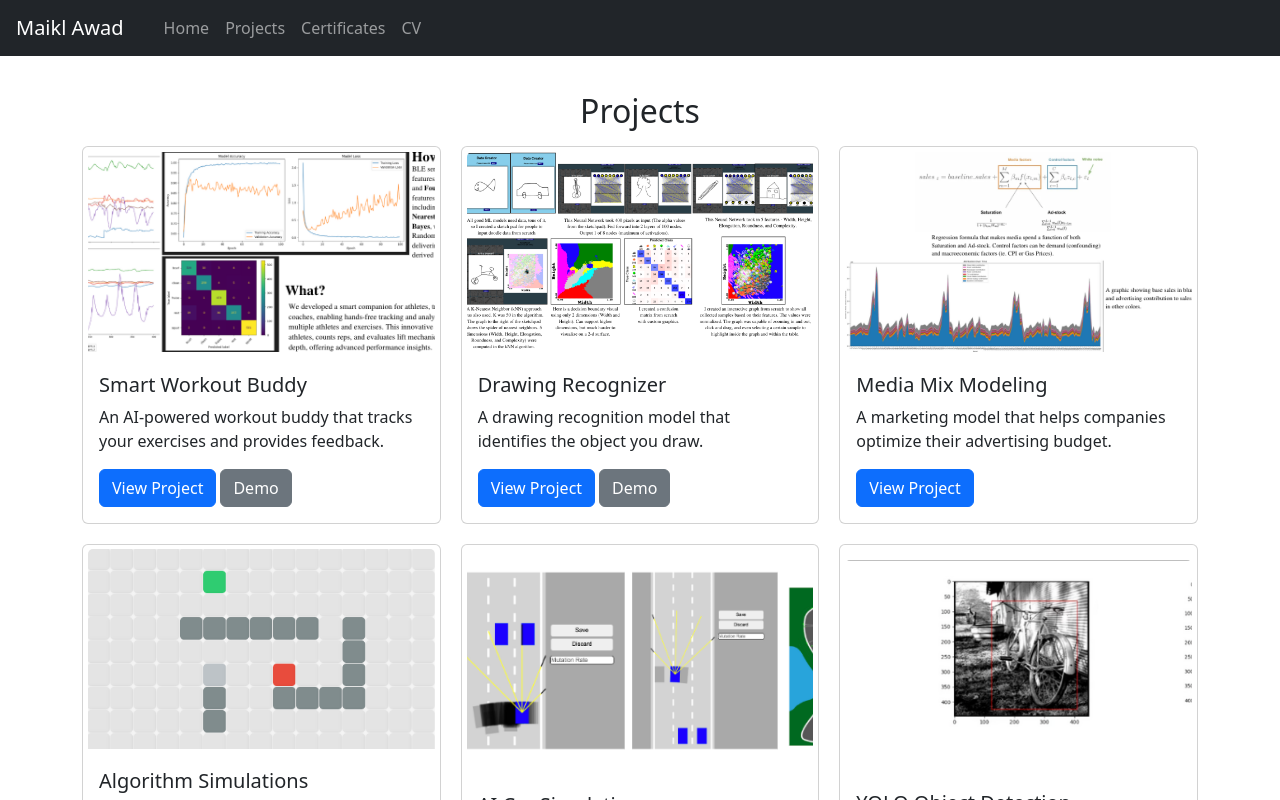
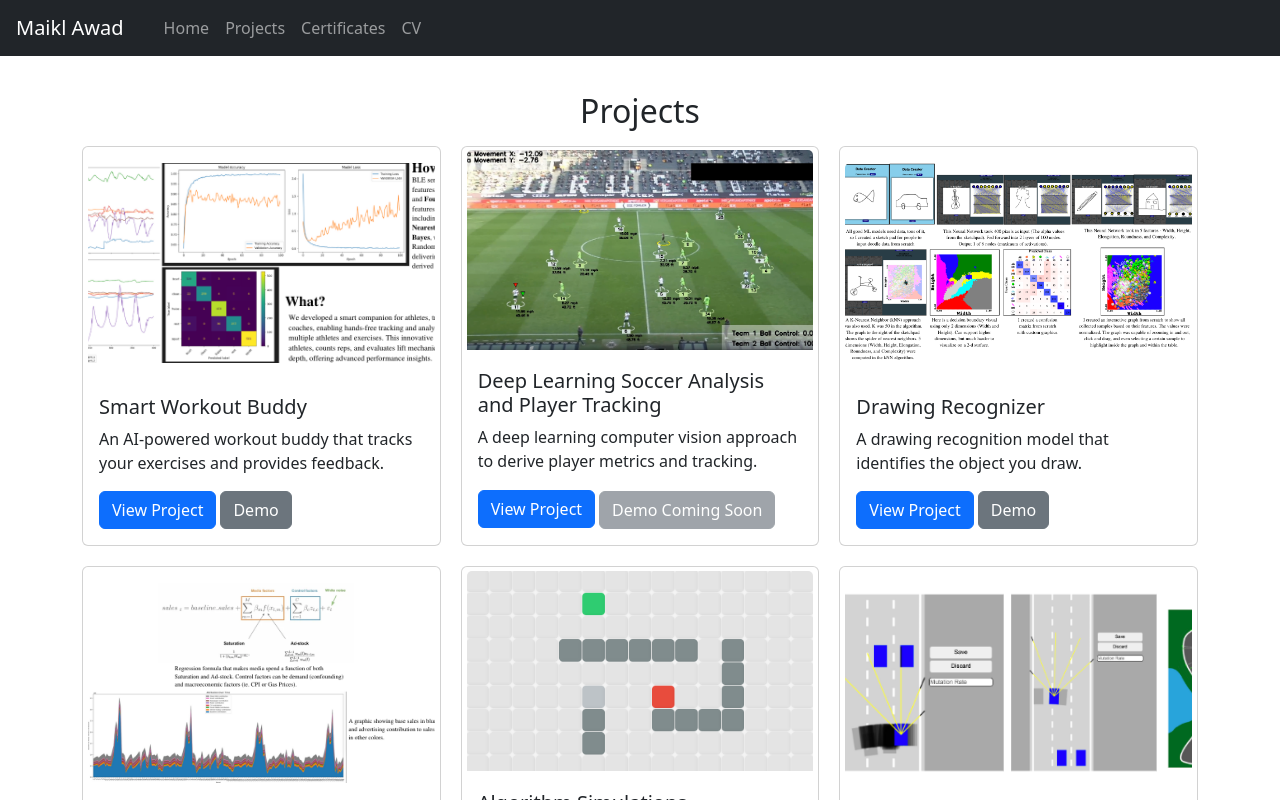
Before and after one commit to mikeCode321/portfolio, a React (Create React App) app: page /#/projects in a window 1280 px wide. Shown: the top 800 px of the page. Built offline with nearby package versions, Linux system fonts and the light colour scheme.

Commit message:
projects updates

```diff
--- a/src/data/projectData.js
+++ b/src/data/projectData.js
@@ -8,6 +8,7 @@ import placeholderImg7 from '../img/8_bit_computer.png';
 import placeholderImg8 from '../img/ai_car_sim.png';
 import placeholderImg9 from '../img/algo_sim_1.png';
 import placeholderImg10 from '../img/gpt2.png';
+import placeholderImg11 from '../img/soccer-cv-ai.png';
 
 export const getProjects = () => {
   return [
@@ -18,6 +19,14 @@ export const getProjects = () => {
       link: 'https://www.canva.com/design/DAGbvO3CoaY/P3qtjO6CgYOIMIyzpZ4Ucg/view#1',
       demo: 'https://docs.google.com/presentation/d/1Dqh8c6I8UeLtqE49n_uqsVCD3K4QQGWkdAEo0cYCNzo/edit?usp=sharing',
       demo_coming_soon: false
+    },
+    {
+      title: 'Deep Learning Soccer Analysis and Player Tracking',
+      description: 'A deep learning computer vision approach to derive player metrics and tracking.',
+      image: placeholderImg11,
+      link: null,
+      demo: null,
+      demo_coming_soon: true
     },
     {
       title: 'Drawing Recognizer',
```
Also changed, not shown: src/img/soccer-cv-ai.png (added).
